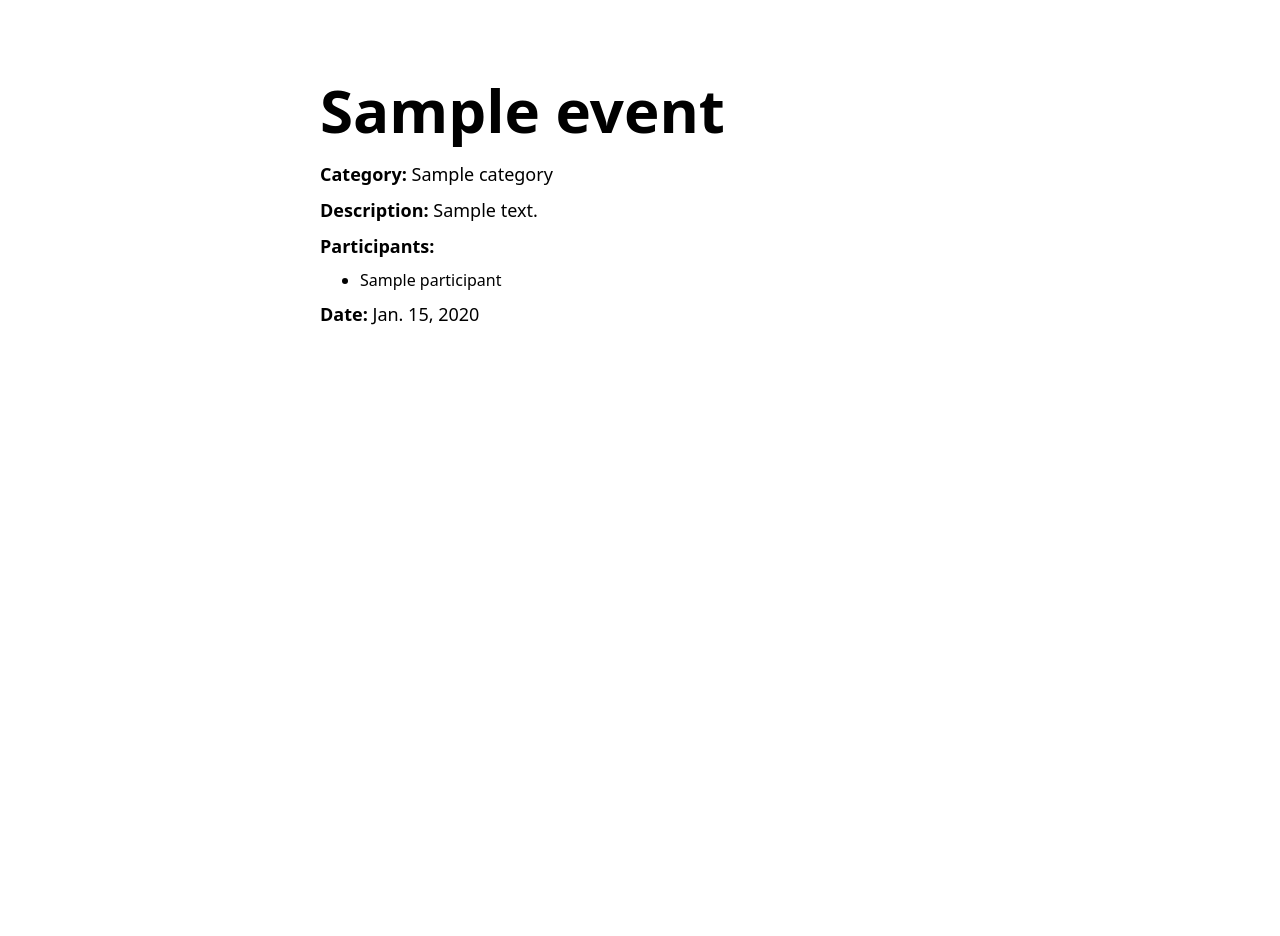
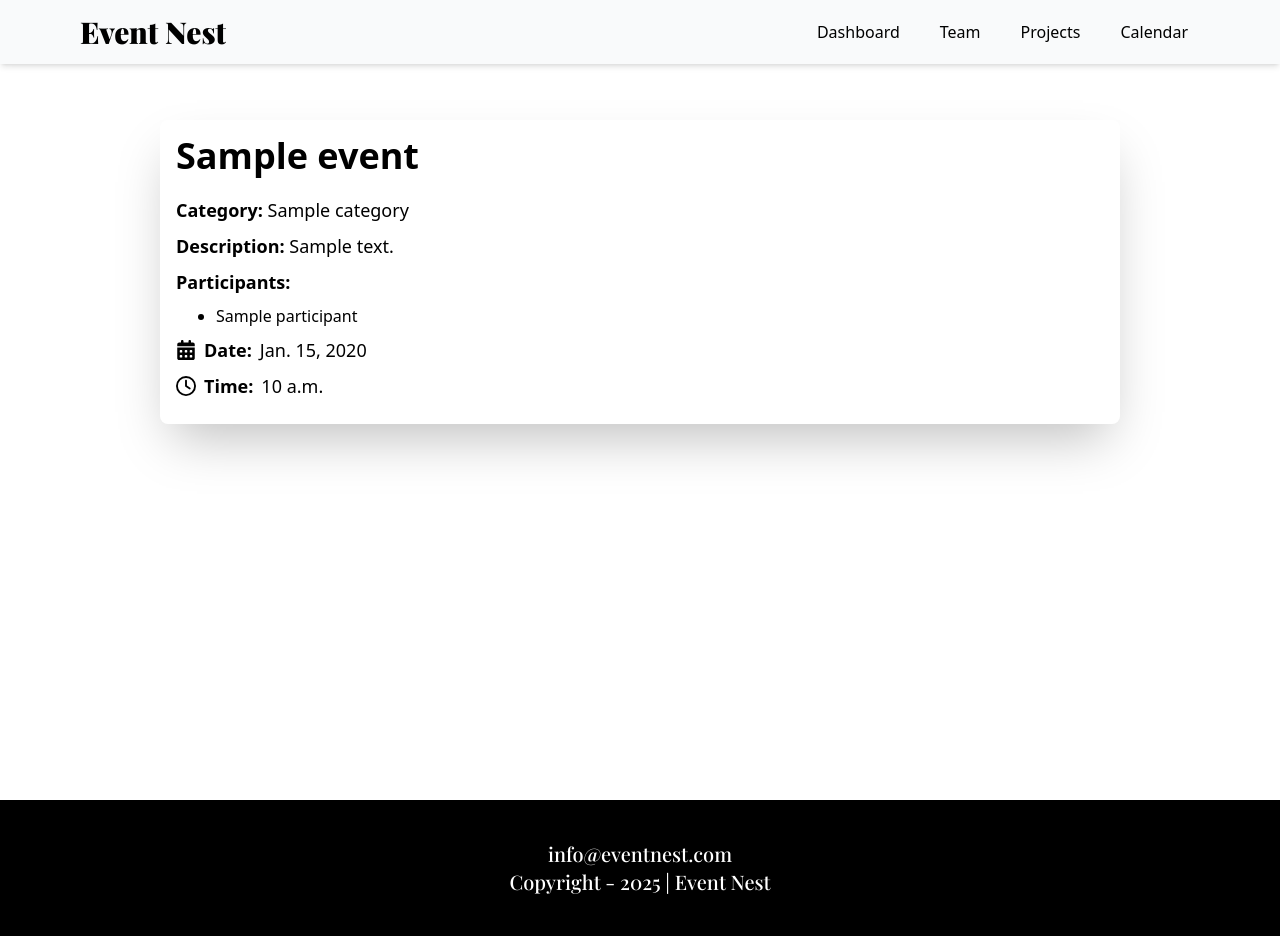
Before and after one commit to tanvirulislam149/event_management_django, a Django app: page /events/details/1 in a window 1280 px wide. Before the commit the page ends 325 px from the top, so only its background shows below. Run offline with Django 5.2, Linux system fonts and the light colour scheme; tables that the repository leaves empty hold one stand-in row (values such as "Sample post"); some web fonts are replaced.

Commit message:
details page done

```diff
--- a/core/templates/base_home.html
+++ b/core/templates/base_home.html
@@ -73,7 +73,7 @@
       </div>
     </nav>
 
-    <div class="py-10">
+    <div class="py-10 min-h-screen">
       {% block content %}
       {% endblock content %}
     </div>
--- a/events/templates/details.html
+++ b/events/templates/details.html
@@ -1,26 +1,24 @@
-{% load static %}
-<!DOCTYPE html>
-<html lang="en">
-<head>
-    <meta charset="UTF-8">
-    <meta name="viewport" content="width=device-width, initial-scale=1.0">
-    <title>Details</title>
-    <link rel="stylesheet" href="{% static "css/output.css" %}">
-</head>
-<body class="flex justify-center mt-20">
-    <div class="w-1/2">
-        <p class="text-6xl font-bold mb-5">{{event.name}}</p>
+{% extends "base_home.html" %}
+{% block content %}
+<div class="flex justify-center mt-20">
+    <div class="w-3/4 p-4 shadow-2xl rounded-lg">
+        <p class="text-4xl font-bold mb-5">{{event.name}}</p>
         <p class="text-lg my-2"><span class="font-bold">Category:</span> {{event.category.name}}</p>
         <p class="text-lg my-2"><span class="font-bold">Description:</span> {{event.description}}</p>
         <p class="text-lg my-2 font-bold">Participants: </p>
         <div>
             <ul class="list-disc ps-10">
-                {% for p in event.participants.all %}
-                    <li>{{p.name}}</li>
-                {% endfor %}
+                {% if event.participants.all %}
+                    {% for p in event.participants.all %}
+                        <li>{{p.name}}</li>
+                    {% endfor %}
+                {% else %}
+                    <li>None</li>
+                {% endif %}
             </ul>
         </div>
-        <p class="text-lg my-2"><span class="font-bold">Date:</span> {{event.date}}</p>
+        <p class="text-lg my-2 flex items-center"><svg class="w-5 h-5 mr-2" xmlns="http://www.w3.org/2000/svg" viewBox="0 0 448 512"><!--!Font Awesome Free 6.7.2 by @fontawesome - https://fontawesome.com License - https://fontawesome.com/license/free Copyright 2025 Fonticons, Inc.--><path d="M128 0c17.7 0 32 14.3 32 32l0 32 128 0 0-32c0-17.7 14.3-32 32-32s32 14.3 32 32l0 32 48 0c26.5 0 48 21.5 48 48l0 48L0 160l0-48C0 85.5 21.5 64 48 64l48 0 0-32c0-17.7 14.3-32 32-32zM0 192l448 0 0 272c0 26.5-21.5 48-48 48L48 512c-26.5 0-48-21.5-48-48L0 192zm64 80l0 32c0 8.8 7.2 16 16 16l32 0c8.8 0 16-7.2 16-16l0-32c0-8.8-7.2-16-16-16l-32 0c-8.8 0-16 7.2-16 16zm128 0l0 32c0 8.8 7.2 16 16 16l32 0c8.8 0 16-7.2 16-16l0-32c0-8.8-7.2-16-16-16l-32 0c-8.8 0-16 7.2-16 16zm144-16c-8.8 0-16 7.2-16 16l0 32c0 8.8 7.2 16 16 16l32 0c8.8 0 16-7.2 16-16l0-32c0-8.8-7.2-16-16-16l-32 0zM64 400l0 32c0 8.8 7.2 16 16 16l32 0c8.8 0 16-7.2 16-16l0-32c0-8.8-7.2-16-16-16l-32 0c-8.8 0-16 7.2-16 16zm144-16c-8.8 0-16 7.2-16 16l0 32c0 8.8 7.2 16 16 16l32 0c8.8 0 16-7.2 16-16l0-32c0-8.8-7.2-16-16-16l-32 0zm112 16l0 32c0 8.8 7.2 16 16 16l32 0c8.8 0 16-7.2 16-16l0-32c0-8.8-7.2-16-16-16l-32 0c-8.8 0-16 7.2-16 16z"/></svg> <span class="font-bold mr-2">Date: </span> {{event.date}}</p>
+        <p class="text-lg my-2 flex items-center"><svg class="w-5 h-5 mr-2" xmlns="http://www.w3.org/2000/svg" viewBox="0 0 512 512"><!--!Font Awesome Free 6.7.2 by @fontawesome - https://fontawesome.com License - https://fontawesome.com/license/free Copyright 2025 Fonticons, Inc.--><path d="M464 256A208 208 0 1 1 48 256a208 208 0 1 1 416 0zM0 256a256 256 0 1 0 512 0A256 256 0 1 0 0 256zM232 120l0 136c0 8 4 15.5 10.7 20l96 64c11 7.4 25.9 4.4 33.3-6.7s4.4-25.9-6.7-33.3L280 243.2 280 120c0-13.3-10.7-24-24-24s-24 10.7-24 24z"/></svg><span class="font-bold mr-2">Time: </span> {{event.time}}</p>
     </div>
-</body>
-</html>
+</div>
+{% endblock content %}
--- a/events/views.py
+++ b/events/views.py
@@ -117,14 +117,14 @@ def update_event(request, pageId, eventId):
             if event_form.is_valid():
                 print(event_form.cleaned_data)
                 event_form.save()
-                messages.success(request, "Participant created successfully.")
+                messages.success(request, "Participant updated successfully.")
 
         elif pageId == 3:
             event = Category.objects.get(id = eventId)
             event_form = CategoryModelForm(request.POST, instance = event)
             if event_form.is_valid():
                 event_form.save()
-                messages.success(request, "Category created successfully.")
+                messages.success(request, "Category updated successfully.")
 
         return redirect("update_event", pageId = pageId, eventId = eventId)
 
--- a/static/css/output.css
+++ b/static/css/output.css
@@ -714,6 +714,10 @@ video {
   margin-top: 13rem;
 }
 
+.mr-2 {
+  margin-right: 0.5rem;
+}
+
 .block {
   display: block;
 }
@@ -760,6 +764,22 @@ video {
   height: 100vh;
 }
 
+.h-20 {
+  height: 5rem;
+}
+
+.h-10 {
+  height: 2.5rem;
+}
+
+.h-5 {
+  height: 1.25rem;
+}
+
+.min-h-screen {
+  min-height: 100vh;
+}
+
 .w-1\/2 {
   width: 50%;
 }
@@ -770,6 +790,18 @@ video {
 
 .w-full {
   width: 100%;
+}
+
+.w-20 {
+  width: 5rem;
+}
+
+.w-10 {
+  width: 2.5rem;
+}
+
+.w-5 {
+  width: 1.25rem;
 }
 
 .min-w-max {
@@ -1109,6 +1141,24 @@ video {
   box-shadow: var(--tw-ring-offset-shadow, 0 0 #0000), var(--tw-ring-shadow, 0 0 #0000), var(--tw-shadow);
 }
 
+.shadow-lg {
+  --tw-shadow: 0 10px 15px -3px rgb(0 0 0 / 0.1), 0 4px 6px -4px rgb(0 0 0 / 0.1);
+  --tw-shadow-colored: 0 10px 15px -3px var(--tw-shadow-color), 0 4px 6px -4px var(--tw-shadow-color);
+  box-shadow: var(--tw-ring-offset-shadow, 0 0 #0000), var(--tw-ring-shadow, 0 0 #0000), var(--tw-shadow);
+}
+
+.shadow {
+  --tw-shadow: 0 1px 3px 0 rgb(0 0 0 / 0.1), 0 1px 2px -1px rgb(0 0 0 / 0.1);
+  --tw-shadow-colored: 0 1px 3px 0 var(--tw-shadow-color), 0 1px 2px -1px var(--tw-shadow-color);
+  box-shadow: var(--tw-ring-offset-shadow, 0 0 #0000), var(--tw-ring-shadow, 0 0 #0000), var(--tw-shadow);
+}
+
+.shadow-2xl {
+  --tw-shadow: 0 25px 50px -12px rgb(0 0 0 / 0.25);
+  --tw-shadow-colored: 0 25px 50px -12px var(--tw-shadow-color);
+  box-shadow: var(--tw-ring-offset-shadow, 0 0 #0000), var(--tw-ring-shadow, 0 0 #0000), var(--tw-shadow);
+}
+
 .filter {
   filter: var(--tw-blur) var(--tw-brightness) var(--tw-contrast) var(--tw-grayscale) var(--tw-hue-rotate) var(--tw-invert) var(--tw-saturate) var(--tw-sepia) var(--tw-drop-shadow);
 }
```
